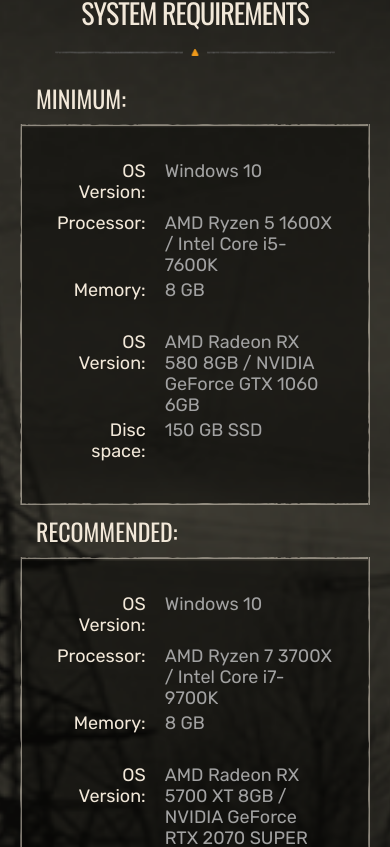
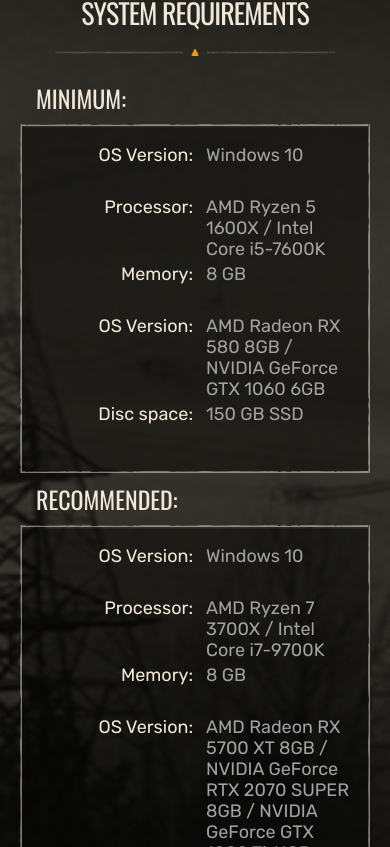
Before and after one commit to litvinets/GSC-test, an Angular app: page / in a window 390 px wide. Shown: the part 1757-2604 px from the top of the page. Built offline with nearby package versions, Linux system fonts and the light colour scheme.

Commit message:
Update requirements.component.scss

```diff
--- a/src/app/requirements/requirements.component.scss
+++ b/src/app/requirements/requirements.component.scss
@@ -97,4 +97,16 @@
       width: 80%
     }
   }
+  .box{
+    padding: 1rem;
+
+    td:first-child{
+    width: 50%;
+  }
+  td:nth-child(2n){
+    width: 50%;
+    padding-left: 10px;
+
+  }
+  }
 }
```
